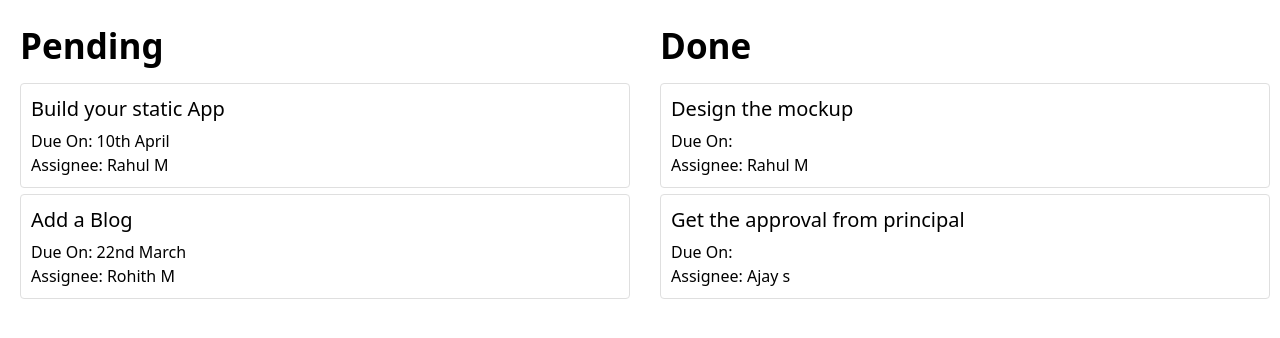
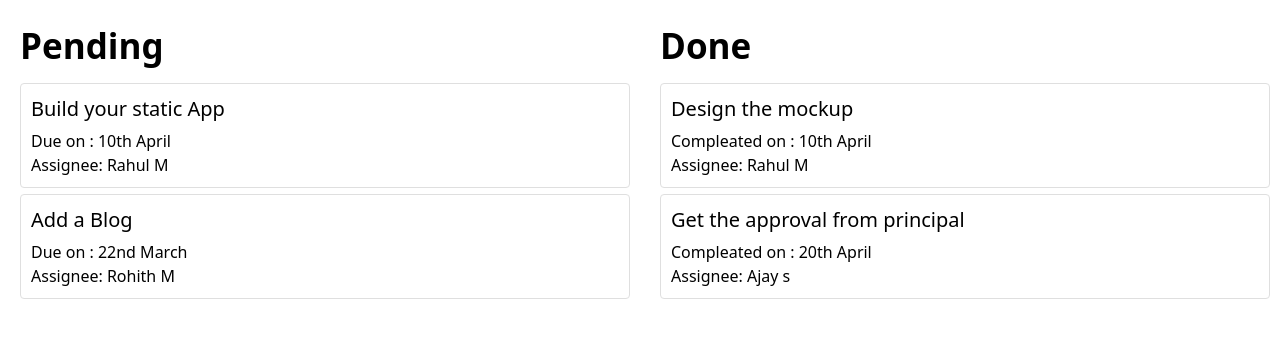
Before and after one commit to yaswanthvitta/wd301, a React (Vite) app in the folder hello-react/: page / in a window 1280 px wide. Shown: the top 338 px of the page. Built offline with nearby package versions, Linux system fonts and the light colour scheme.

Commit message:
convert into type script

```diff
--- a/hello-react/src/TaskCard.tsx
+++ b/hello-react/src/TaskCard.tsx
@@ -16,15 +16,15 @@ const TaskCard :React.FC<TaskCardprops> = (props) => {
     if(due !== undefined){
       return <p className='Date'>Due On: {dueDate}</p>
       }
-      if(cat !== undefined){
-        return <p>Compleated On: {completedAtDate}</p>
-      }
+    if(cat !== undefined){
+      return <p>Compleated On: {completedAtDate}</p>
+    }
 
   }
   return (
     <div className="TaskItem">
       <h2 className='Title'>{title}</h2>
-      <Dates cat="completedAtDate" due="dueDate" />
+      <p className='Date'>{(dueDate) ? `Due on : ${dueDate}` : `Compleated on : ${completedAtDate}` }</p>
       <p className='Assignee'>Assignee: {assigneeName}</p>
     </div>
   )
```
